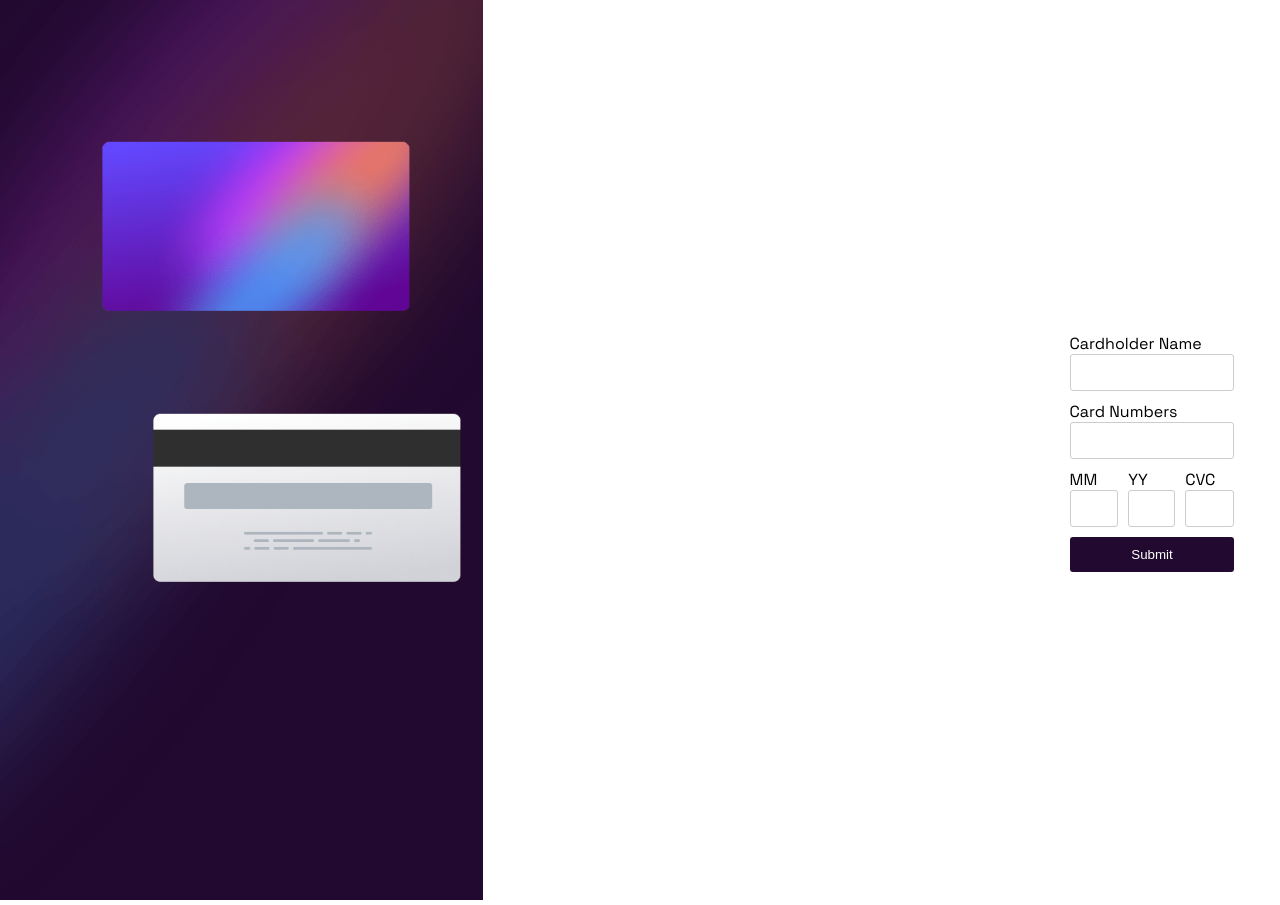
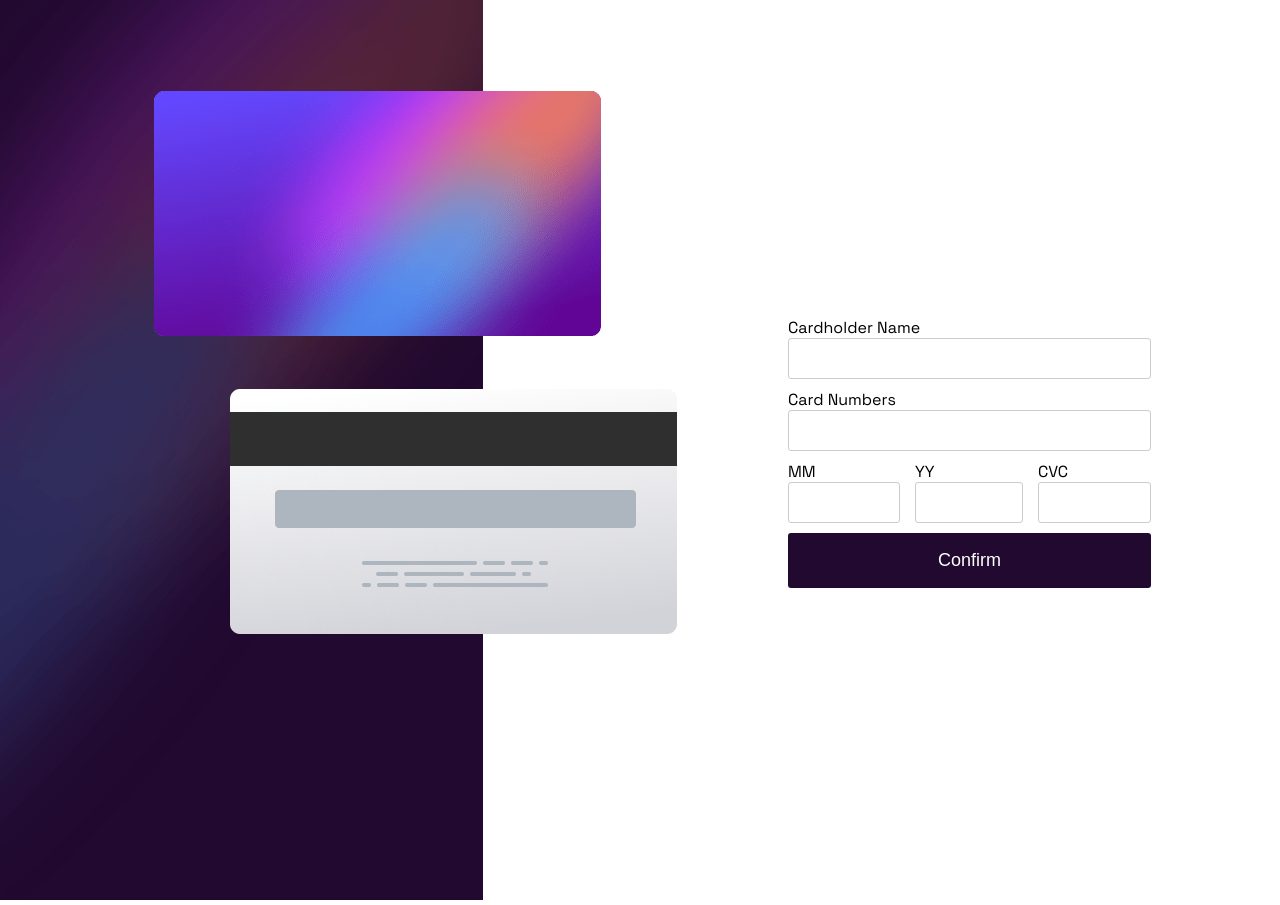
Before and after one commit to astarta16/interactive-card-details, a React (Vite) app: page / in a window 1280 px wide. Built offline with nearby package versions, Linux system fonts and the light colour scheme.

Commit message:
add form styles

```diff
--- a/src/App.tsx
+++ b/src/App.tsx
@@ -8,11 +8,11 @@ const AppContainer = styled.div`
 `;
 
 const CardContainer = styled.div`
-  width: 80%;
+  width: 60%;
 `;
 
 const FormContainer = styled.div`
-  width: 20%;
+  width: 35%;
 `;
 
 function App(): JSX.Element {
--- a/src/Components/Card.tsx
+++ b/src/Components/Card.tsx
@@ -9,20 +9,14 @@ const Container = styled.div`
 
 const CardImageFront = styled.img`
   position: absolute;
-  top: 25%;
-  left: 25%;
-  transform: translate(-50%, -50%);
-  width: 30%;
-  height: auto;
+  top: 10%;
+  left: 20%;
 `;
 
 const CardImageBack = styled.img`
   position: absolute;
-  top: 55%;
+  bottom: 30%;
   left: 30%;
-  transform: translate(-50%, -50%);
-  width: 30%;
-  height: auto;
 `;
 
 function Card() {
--- a/src/Components/Form.tsx
+++ b/src/Components/Form.tsx
@@ -4,8 +4,7 @@ import { useForm, Controller } from "react-hook-form";
 import * as yup from "yup";
 
 const FormWrapper = styled.div`
-  width: 80%;
-  margin: 0 auto;
+  width: 90%;
   padding: 20px;
 `;
 
@@ -18,7 +17,7 @@ const FormError = styled.p`
 
 const FormInput = styled.input`
   width: 100%;
-  padding: 10px;
+  padding: 12px;
   margin-bottom: 10px;
   border: 1px solid #ccc;
   border-radius: 3px;
@@ -27,17 +26,19 @@ const FormInput = styled.input`
 const FormInputRow = styled.div`
   display: flex;
   justify-content: space-between;
-  gap: 10px;
+  gap: 15px;
 `;
 
 const FormSubmit = styled.button`
   background-color: #21092f;
   color: #fff;
-  padding: 10px 20px;
+  padding: 17px 20px;
   border: none;
   border-radius: 3px;
   cursor: pointer;
   width: 100%;
+  font-size: 18px;
+  font-weight: 500;
 `;
 
 const schema = yup.object().shape({
@@ -136,7 +137,7 @@ function Form() {
           </div>
         </FormInputRow>
 
-        <FormSubmit type="submit">Submit</FormSubmit>
+        <FormSubmit type="submit">Confirm</FormSubmit>
       </form>
     </FormWrapper>
   );
```
